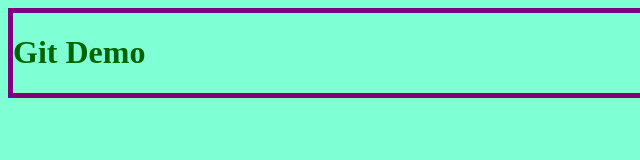
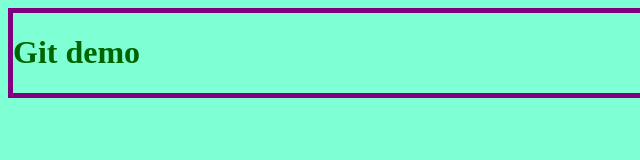
Before and after one commit to Fme82/git-demo, a plain HTML site: page index.html in a window 1280 px wide. Shown: the full height of the page, 0-640 px from the left. Drawn offline with Linux system fonts and the light colour scheme.

Commit message:
add new tittle

```diff
--- a/index.html
+++ b/index.html
@@ -9,6 +9,6 @@
     <link rel="stylesheet" href="style.css" ></link>
 </head>
 <body>
-    <h1>Git Demo</h1>
+    <h1>Git demo</h1>
 </body>
 </html>
```
